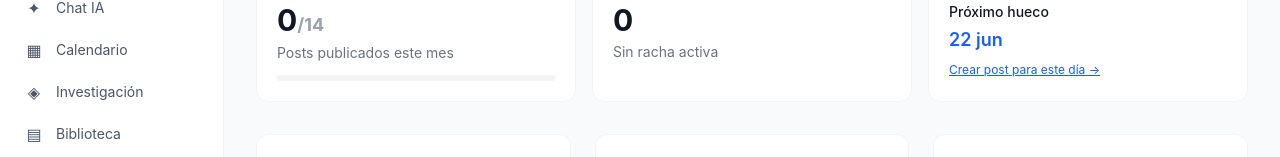
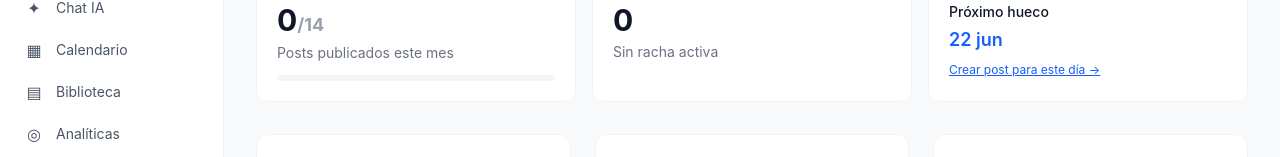
Before and after one commit to javierprietoalgara97-tech/Plataforma-Linkedin, a React app: page / in a window 1280 px wide. Shown: the part 139-296 px from the top of the page. Built offline with nearby package versions, Linux system fonts and the light colour scheme; the HTML template or start-up script is replaced by a standard one.

Commit message:
Remove Investigacion section from navigation

```diff
--- a/src/components/Sidebar.jsx
+++ b/src/components/Sidebar.jsx
@@ -4,7 +4,6 @@ const NAV = [
   { id: 'dashboard', label: 'Dashboard', icon: '⊞' },
   { id: 'chat', label: 'Chat IA', icon: '✦' },
   { id: 'calendario', label: 'Calendario', icon: '▦' },
-  { id: 'investigacion', label: 'Investigación', icon: '◈' },
   { id: 'biblioteca', label: 'Biblioteca', icon: '▤' },
   { id: 'analiticas', label: 'Analíticas', icon: '◎' },
 ];
```
